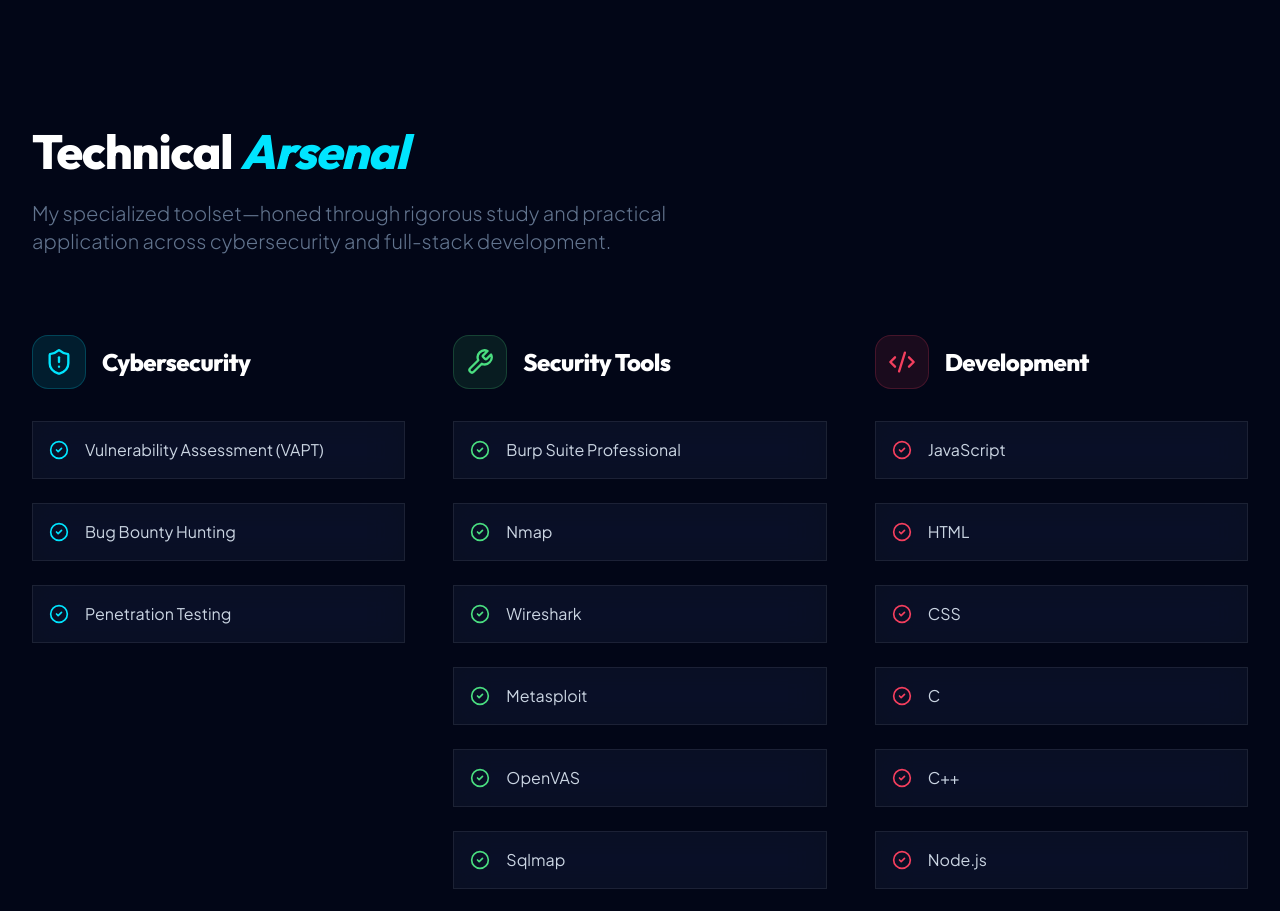
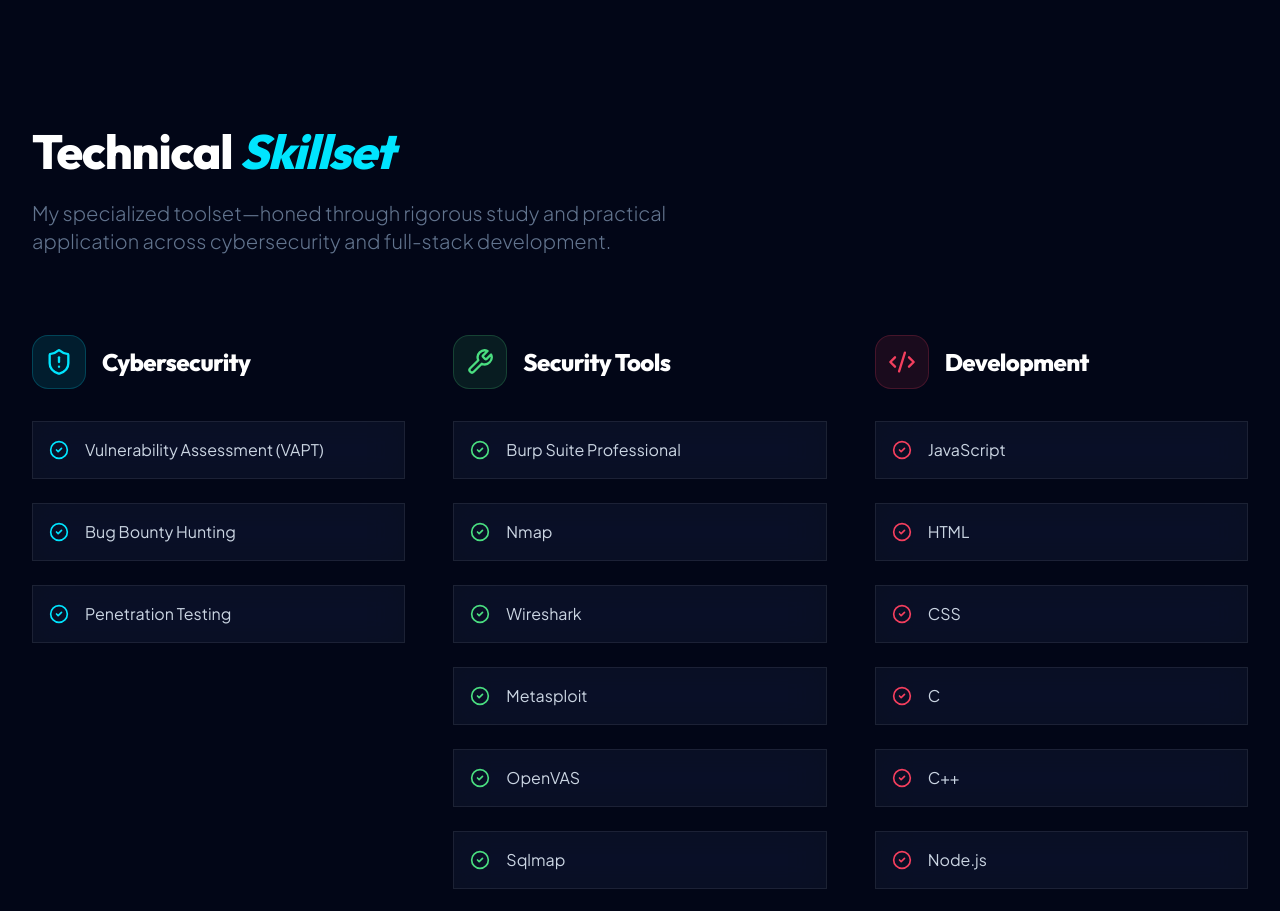
Before and after one commit to Tanisha-2005/Portfolio, a React (Vite) app: page / in a window 1280 px wide. Shown: the part 6480-7391 px from the top of the page. Built offline with nearby package versions, Linux system fonts and the light colour scheme.

Commit message:
style: rename Skills heading to Technical Skillset

```diff
--- a/src/components/Skills.jsx
+++ b/src/components/Skills.jsx
@@ -24,7 +24,7 @@
       <div className="max-w-7xl mx-auto px-4 sm:px-6 lg:px-8">
         <div className="mb-20">
           <h2 className="text-4xl md:text-5xl font-black text-white mb-6">
-            Technical <span className="text-primary italic">Arsenal</span>
+            Technical <span className="text-primary italic">Skillset</span>
           </h2>
           <p className="text-xl text-slate-500 font-light max-w-2xl">
             My specialized toolset—honed through rigorous study and practical application across cybersecurity and full-stack development.
```
